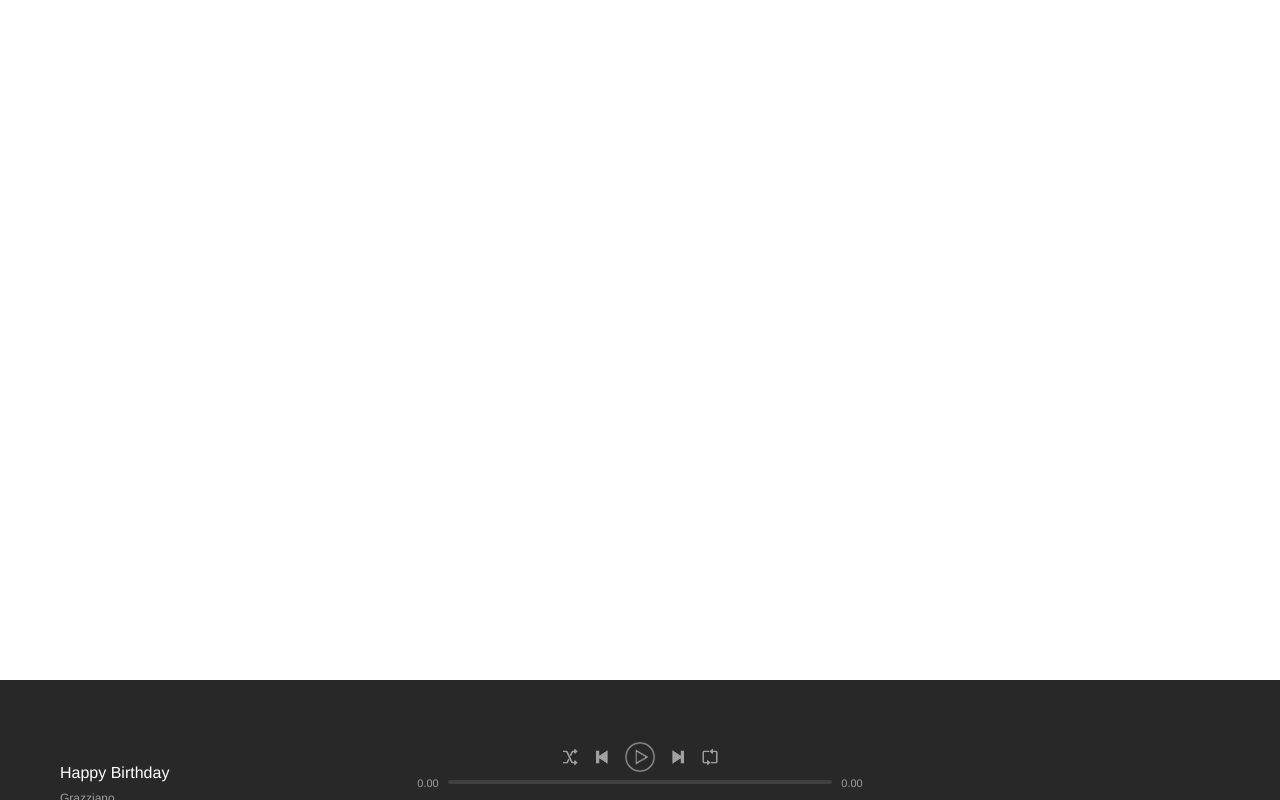
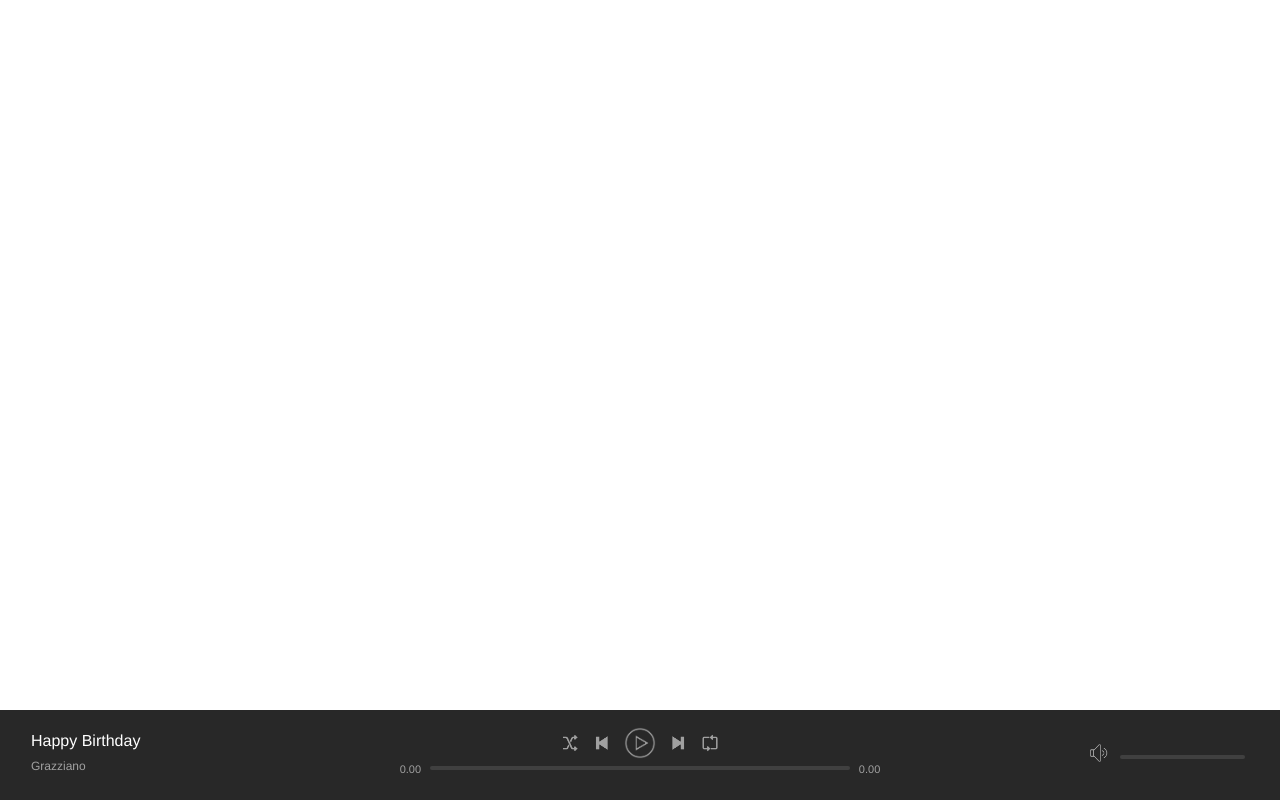
Before and after one commit to Grazziano/Slotify, a PHP site: page / in a window 1280 px wide. Run offline with PHP 8.4, Linux system fonts and the light colour scheme; the visitor is signed in with stand-in values (Sample User, id 1).

Commit message:
Volume bar

```diff
--- a/assets/css/style.css
+++ b/assets/css/style.css
@@ -6,7 +6,7 @@ body {
 }
 
 * {
-    font-family: "Helvetica Neue", Arial, Helvetica, sans-serif;
+    font-family: "Helvetica Neue", Helvetica, Arial, sans-serif;
     color: #fff;
 }
 
@@ -21,7 +21,7 @@ body {
 #nowPlayingBar {
     display: flex;
     height: 90px;
-    padding: 60px;
+    padding: 16px;
     box-sizing: border-box;
 }
 
@@ -29,6 +29,11 @@ body {
 #nowPlayingRight {
     width: 30%;
     min-width: 180px;
+}
+
+#nowPlayingRight {
+    position: relative;
+    margin-top: 16px;
 }
 
 #nowPlayingCenter {
@@ -106,10 +111,10 @@ body {
     margin-top: 3px;
 }
 
-.nowPlayingLeft .albumArtwork {
+#nowPlayingLeft .albumArtwork {
     height: 100%;
     max-width: 57px;
-    margin-right: 50px;
+    margin-right: 15px;
     float: left;
     background-size: cover;
 }
@@ -128,3 +133,13 @@ body {
     font-size: 12px;
     color: #a0a0a0;
 }
+
+.volumeBar {
+    width: 180px;
+    position: absolute;
+    right: 0;
+}
+
+.volumeBar .progressBar {
+    width: 125px;
+}
--- a/index.php
+++ b/index.php
@@ -2,11 +2,11 @@
 include("includes/config.php");
 // session_destroy();
 
-// if (isset($_SESSION['userLoggedIn'])) {
-//     $userLoggedIn = $_SESSION['userLoggedIn'];
-// } else {
-//     header("Location: register.php");
-// }
+if (isset($_SESSION['userLoggedIn'])) {
+    $userLoggedIn = $_SESSION['userLoggedIn'];
+} else {
+    header("Location: register.php");
+}
 ?>
 <!DOCTYPE html>
 <html lang="en">
@@ -88,8 +88,20 @@ include("includes/config.php");
             </div>
 
             <div id="nowPlayingRight">
+                <div class="volumeBar">
+                    <button class="controlButton volume" title="Volume button">
+                        <img src="assets/images/icons/volume.png" alt="Volume">
+                    </button>
 
+                    <div class="progressBar">
+                        <div class="progressBarBg">
+                            <div class="progress"></div>
+                        </div>
+                    </div>
+
+                </div>
             </div>
+
         </div>
     </div>
 
```
